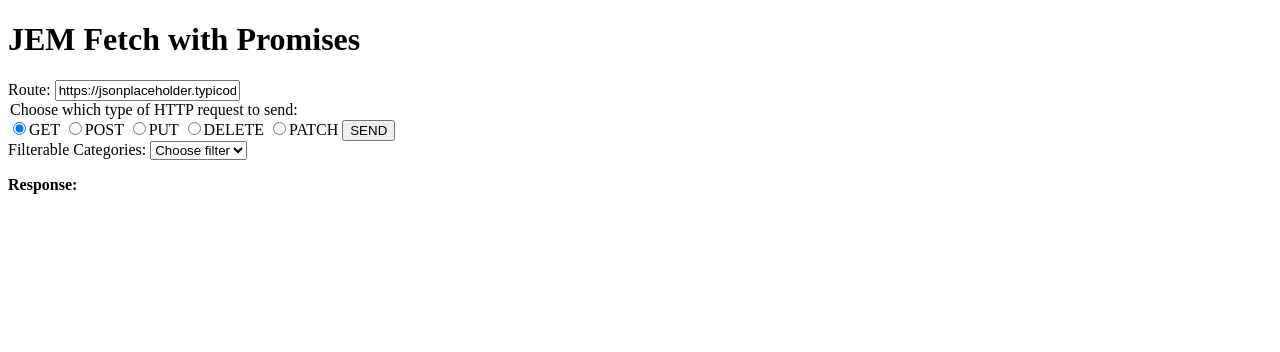
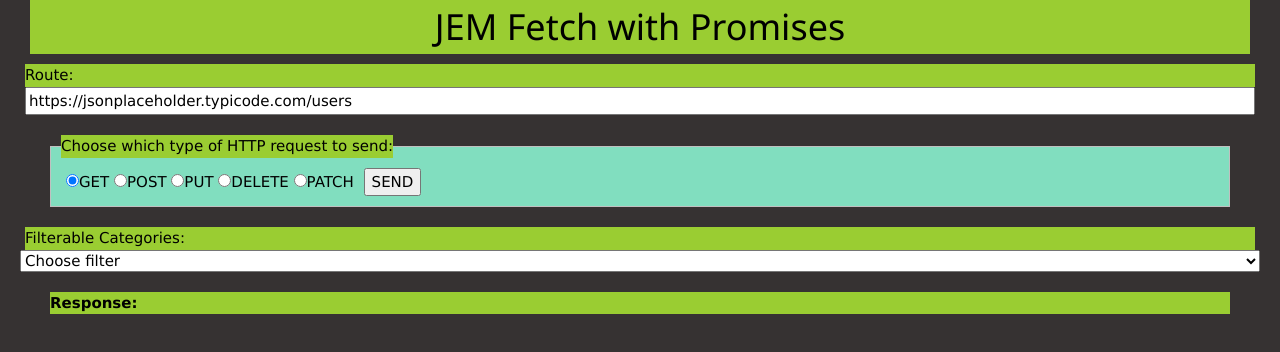
Before and after one commit to Mr-Fishy/CSC3221-HTTP-Library, a plain HTML site: page index.html in a window 1280 px wide. Drawn offline with nearby package versions, Linux system fonts and the light colour scheme.

Commit message:
CSS push (it looks ok enough)

```diff
--- a/index.html
+++ b/index.html
@@ -7,6 +7,7 @@
 
     <title>JEM HTTP</title>
 
+    <link rel="stylesheet" href="https://www.w3schools.com/w3css/5/w3.css" />
     <link rel="stylesheet" href="./styles/page.css" />
 
 </head>
@@ -22,9 +23,10 @@
 
         </section>
         <section id="reqSection">
+            <fieldset>
                 <legend>Choose which type of HTTP request to send:</legend>
 
-            <label>
+                <label id = "inputs">
                     <input type="radio" name="HTTPtype" value="get" checked />GET
                     <input type="radio" name="HTTPtype" value="post" />POST
                     <input type="radio" name="HTTPtype" value="put" />PUT
@@ -33,6 +35,7 @@
                 </label>
 
                 <input type="submit" value="SEND" id="sendReq" />
+            </fieldset>
         </section>
 
         <section id ="dropdownSelection">
--- a/styles/page.css
+++ b/styles/page.css
@@ -0,0 +1,60 @@
+body{
+    text-align: center;
+    background-color: rgb(54, 50, 50);
+}
+
+h1{
+    margin: auto+30px;
+    background-color: yellowgreen;
+}
+
+section{
+    padding: 10px 10px;
+    margin: auto+10px;
+    display: grid;
+    text-align: left;
+}
+
+label{
+    margin: auto+5px;
+    text-align: left;
+    background-color:yellowgreen;
+}
+
+label + #route{
+    margin: auto+5px;
+    text-align: left;
+}
+
+#inputs{
+    background-color: rgb(129, 222, 191);
+}
+
+legend{
+    background-color: yellowgreen;
+}
+
+p{
+    margin: auto+30px;
+    text-align: left;
+    background-color: yellowgreen;
+}
+
+p + div{
+    background-color: rgb(129, 222, 191);
+    border: 1px;
+    margin: auto+45px;
+    text-align: left;
+}
+
+html{
+    display: flexbox;
+    align-self: center;
+}
+
+fieldset{
+    padding: 10px;
+    align-self: center;
+    background-color:rgb(129, 222, 191);
+    margin: auto+30px;
+}
```
Lines whose indentation alone changed are shown as unchanged.
